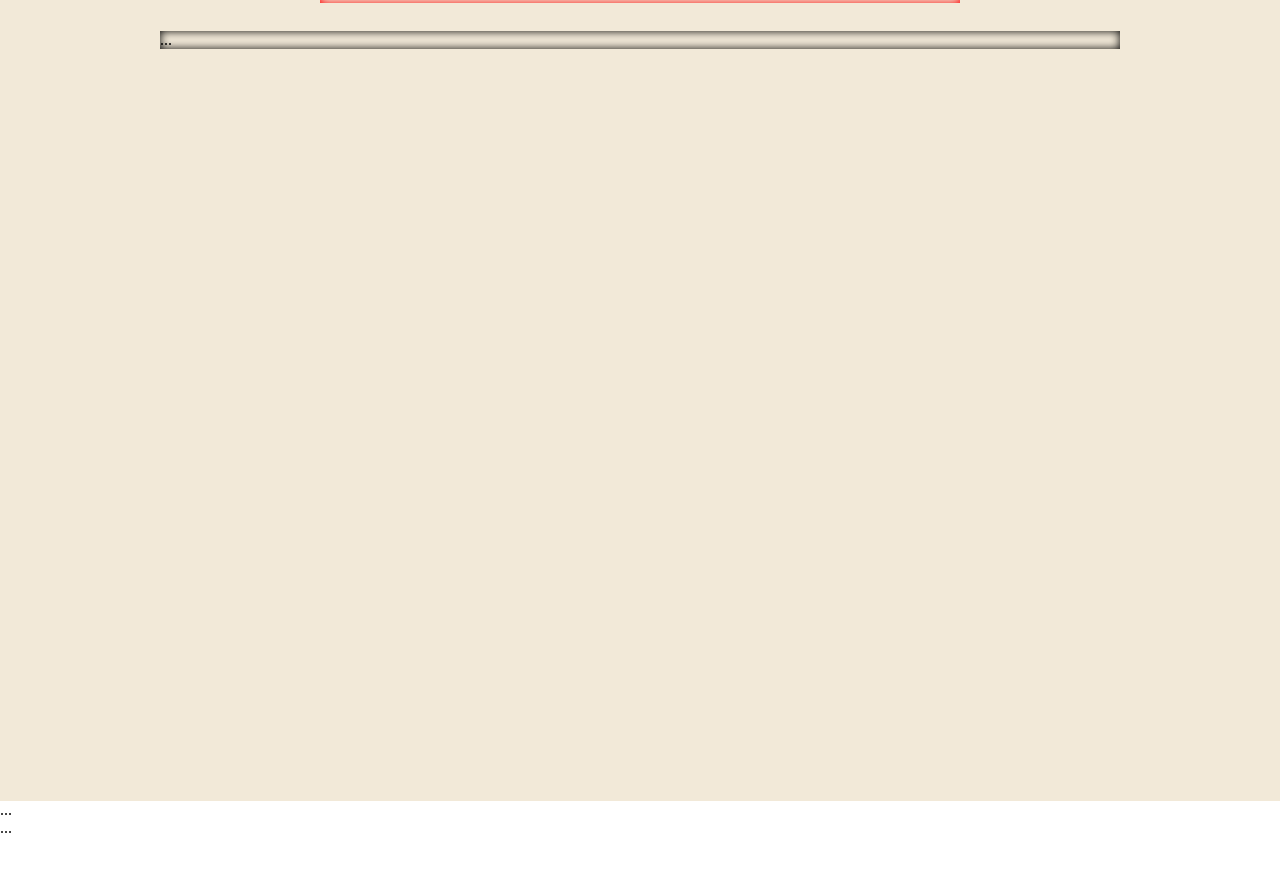
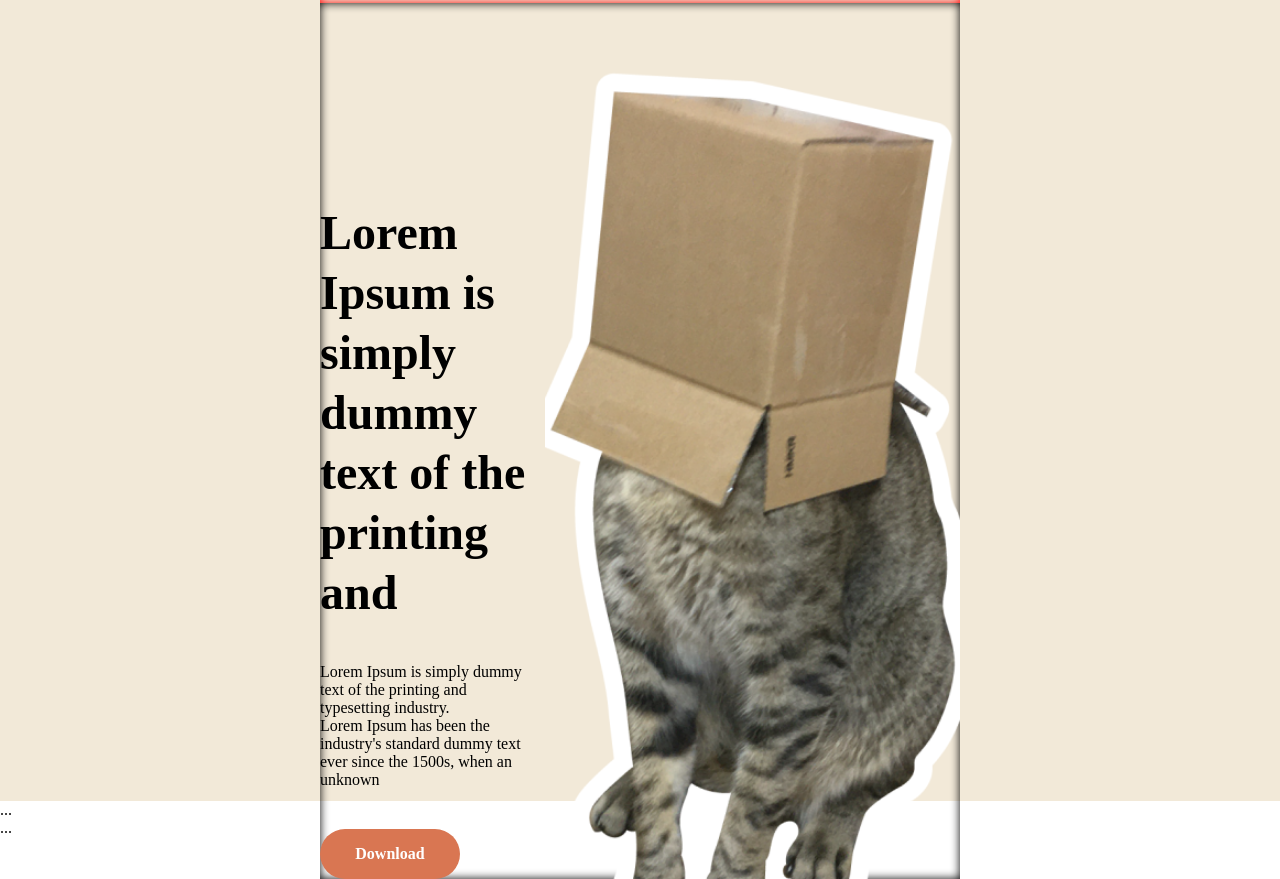
Before and after one commit to astinaus/HODU, a plain HTML site: page index.html in a window 1280 px wide. Shown: the part 99-978 px from the top of the page. Before the commit the page ends 936 px from the top, so only its background shows below. Drawn offline with Linux system fonts and the light colour scheme; a web font is replaced by a local one.

Commit message:
HODU section1 1차 완성

```diff
--- a/index.html
+++ b/index.html
@@ -39,7 +39,15 @@
     <main>
         <section class="section1">
             <div class="l_wrapper">
-                ...
+                <div class="section1-contents">
+                    <h2 class="section1-title">Lorem Ipsum is simply dummy text of the printing and</h2>
+                    <p class="section1-text">Lorem Ipsum is simply dummy text of the printing and
+                        typesetting industry.
+                        Lorem Ipsum has been the industry's standard dummy text
+                        ever since the 1500s, when an unknown</p>
+                    <button class="download">Download</button>
+                </div>
+                <img src="./images/cat_bg.png" alt="">
             </div>
         </section>
         <section class="section2">...</section>
--- a/style.css
+++ b/style.css
@@ -1,11 +1,25 @@
+@font-face {
+  font-family: "SpoqaHanSansNeo-Regular";
+  src: url("https://cdn.jsdelivr.net/gh/projectnoonnu/noonfonts_2108@1.1/SpoqaHanSansNeo-Regular.woff")
+    format("woff");
+  font-weight: normal;
+  font-style: normal;
+}
+
+:root {
+  font-family: "SpoqaHanSansNeo-Regular";
+}
 /* reset */
 body,
 a,
 ul,
 li,
-button {
-  margin: inherit;
-  padding: inherit;
+button,
+h1,
+h2,
+p {
+  margin: 0;
+  padding: 0;
 }
 a {
   text-decoration: none;
@@ -30,7 +44,7 @@ button {
 
 /* layout */
 .l_wrapper {
-  width: calc(100% - 320px);
+  width: calc(100% - 640px);
   box-shadow: inset 0 0 10px;
   margin: 0 auto;
 }
@@ -81,6 +95,40 @@ header {
 .section1 {
   height: 900px;
   background-color: #f2e9d8;
-  padding-top: 130px;
+  padding-top: 102px;
   box-sizing: border-box;
 }
+
+.section1 > .l_wrapper {
+  display: flex;
+  justify-content: space-between;
+}
+
+.section1-contents {
+  display: flex;
+  flex-direction: column;
+  margin-top: 200px;
+}
+
+.section1-title {
+  max-width: 737px;
+  line-height: 60px;
+  font-size: 48px;
+  margin-bottom: 40px;
+}
+
+.section1-text {
+  max-width: 439px;
+  white-space: pre-line;
+  margin-bottom: 40px;
+}
+
+.section1-contents .download {
+  margin: 0;
+}
+
+.section1 > .l_wrapper img {
+  margin-top: 32px;
+  object-fit: cover;
+}
+/* // section1 */
```
